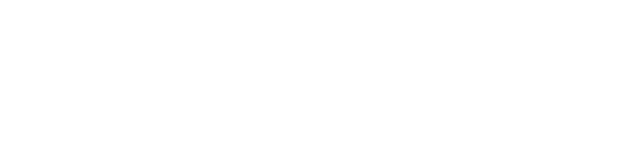
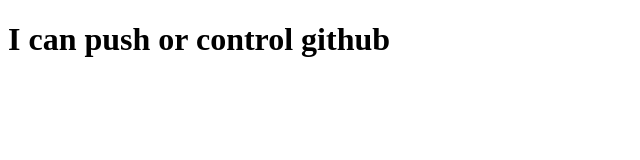
Before and after one commit to MMamunurRashid/P-hero-1, a plain HTML site: page index.htm in a window 1280 px wide. Shown: the whole page, without its empty margins (0-640 px from the left). Drawn offline with Linux system fonts and the light colour scheme.

Commit message:
second commit

```diff
--- a/index.htm
+++ b/index.htm
@@ -3,6 +3,6 @@
   <head>
     <title>Git hub</title>
   </head>
-
+  <h1>I can push or control github</h1>
   <body></body>
 </html>
```
